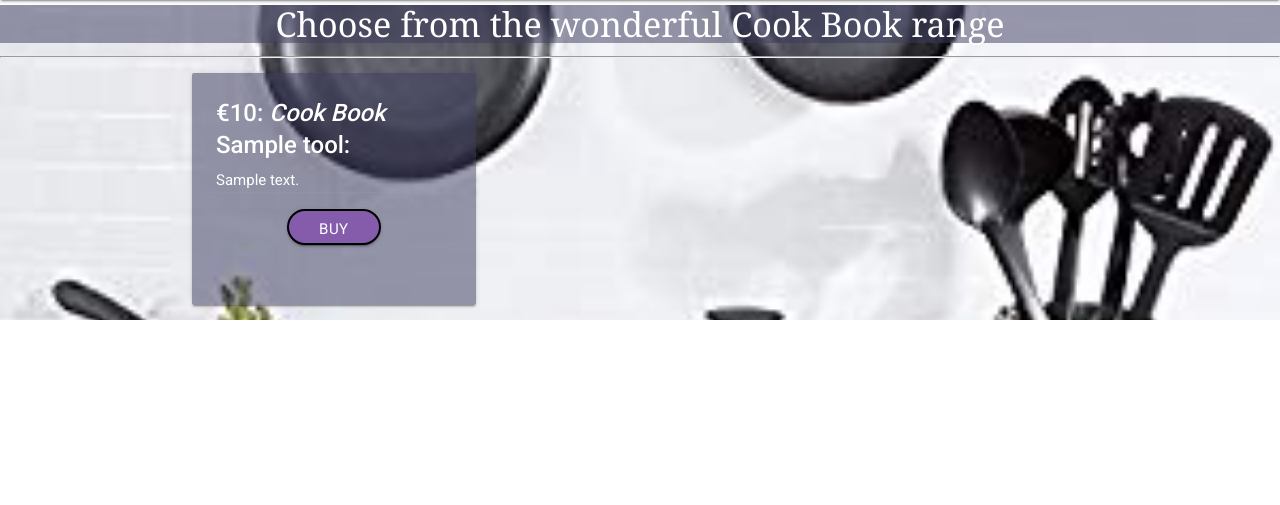
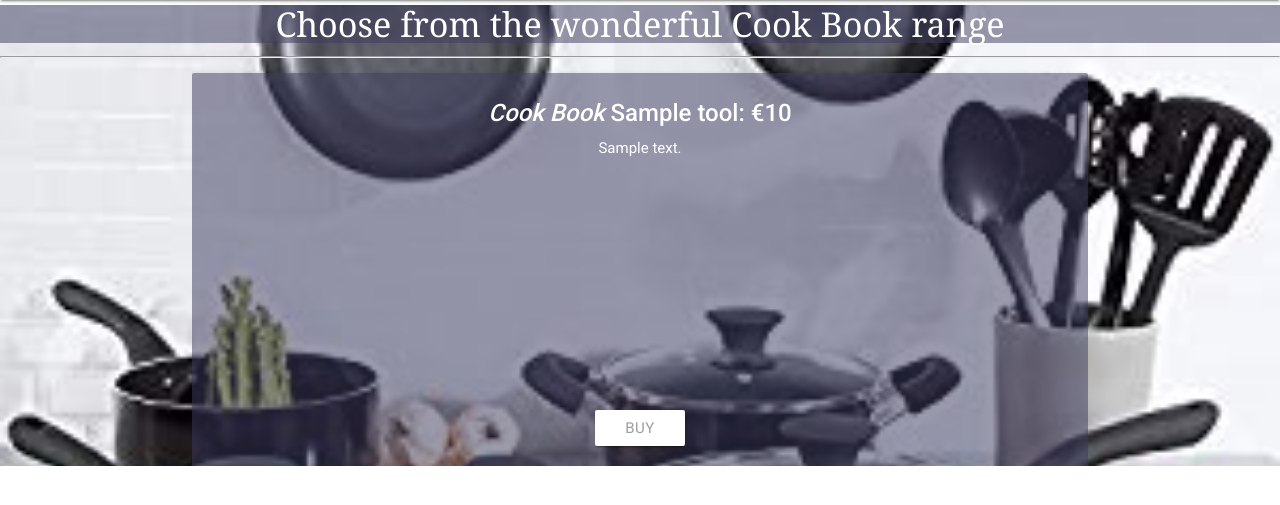
Before and after one commit to mickh14/ourCookBook, a Flask app: page /buy_tool in a window 1280 px wide. Shown: the part 64-569 px from the top of the page. Run offline with Flask 2, Linux system fonts and the light colour scheme; a database or web service that is not in the repository returns one stand-in record (values such as "Sample title"); some libraries are stand-ins or nearby versions.

Commit message:
added carousel to buytools page

```diff
--- a/app.py
+++ b/app.py
@@ -90,7 +90,7 @@ def delete_cuisine(cuisine_id):
 
 @app.route('/insert_cuisine', methods=['POST'])
 def insert_cuisine():
-    cuisine_doc = {'cuisine_type': request.form.get('cuisine_type')}
+    cuisine_doc = {'name': request.form.get('cuisine_type')}
     mongo.db.cuisines.insert_one(cuisine_doc)
     return redirect(url_for('get_cuisines'))
 
--- a/templates/base.html
+++ b/templates/base.html
@@ -47,6 +47,7 @@
             $('.collapsible').collapsible();
             $('select').material_select();
             $(".button-collapse").sideNav();
+            $('.carousel').carousel();
         });
 
         $('.datepicker').pickadate({
@@ -62,7 +63,10 @@
 	    e.stopPropagation();
         });
 
-
+        $('.carousel.carousel-slider').carousel({
+            fullWidth: true,
+            indicators: true
+        });
 	</script>
 
 </body>
--- a/templates/buytool.html
+++ b/templates/buytool.html
@@ -37,27 +37,36 @@
 		<h4 class="page_header white-text">Choose from the wonderful Cook Book range</h4>
 		<hr>
 		<div class="container">
-			<div class="row">
+			<div class="carousel carousel-slider center">
+				<div class="carousel-fixed-item center">
+					<a class="btn waves-effect white grey-text darken-text-2">Buy</a>
+				</div>
 				{% for tool in tools %}
-				<div class="col s12 m6 l4">
-                    <div class="card card-bgd">
-                        <div class="card-content white-text">
-                            <span class="card-title"><strong>€{{tool.tool_cost}}:<i> Cook Book</i> {{tool.tool_name}}:</strong></span>
-                            <p>{{tool.tool_description}}</p>
-                            <div class="row center card-action">
-                                <a href="" class="waves-effect waves-light btn add-button">Buy</a>
-                            </div>
-                        </div>
-                    </div>
+
+				<div class="card card-bgd carousel-item white-text">
+					<div class="card-content white-text">
+						<span class="card-title"><strong><i> Cook Book</i> {{tool.tool_name}}: €{{tool.tool_cost}}</strong></span>
+						<p>{{tool.tool_description}}</p>
+					</div>
 				</div>
+
 
 				{% endfor %}
 			</div>
 		</div>
-	</div>
 
-	<script src="https://cdnjs.cloudflare.com/ajax/libs/jquery/3.2.1/jquery.min.js"></script>
-	<script src="https://cdnjs.cloudflare.com/ajax/libs/materialize/0.100.2/js/materialize.min.js"></script>
+		<script src="https://cdnjs.cloudflare.com/ajax/libs/jquery/3.2.1/jquery.min.js"></script>
+		<script src="https://cdnjs.cloudflare.com/ajax/libs/materialize/0.100.2/js/materialize.min.js"></script>
+		<script type="text/javascript">
+			$(document).ready(function() {
+                $('.carousel').carousel();
+            });
+
+            $('.carousel.carousel-slider').carousel({
+            fullWidth: true,
+            indicators: true
+        });
+		</script>
 </body>
 
 </html>
```
Lines whose indentation alone changed are shown as unchanged.
